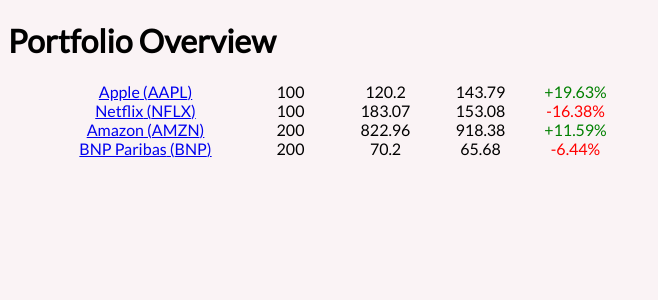
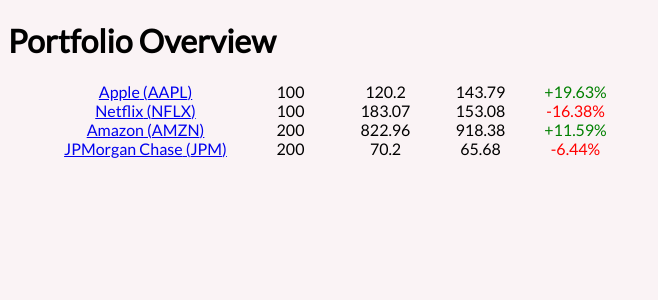
Before and after one commit to jadch/Portfix, a React (Create React App) app: page / in a window 1280 px wide. Shown: the top 300 px of the page, without its empty margins (0-658 px from the left). Built offline with nearby package versions, Linux system fonts and the light colour scheme.

Commit message:
Replaced BNP with JPM - only handling US stocks right now

```diff
--- a/public/initialState.js
+++ b/public/initialState.js
@@ -25,12 +25,12 @@
          "name":"Amazon"
       },
       {
-         "ticker":"BNP",
+         "ticker":"JPM",
          "quantity":200,
          "entry_price":70.20,
          "last_available_price":65.68,
-         "currency":"EUR",
-         "name":"BNP Paribas"
+         "currency":"USD",
+         "name":"JPMorgan Chase"
       }
    ]
 }
```
